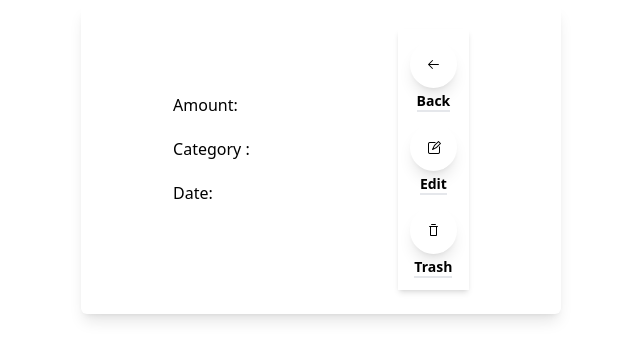
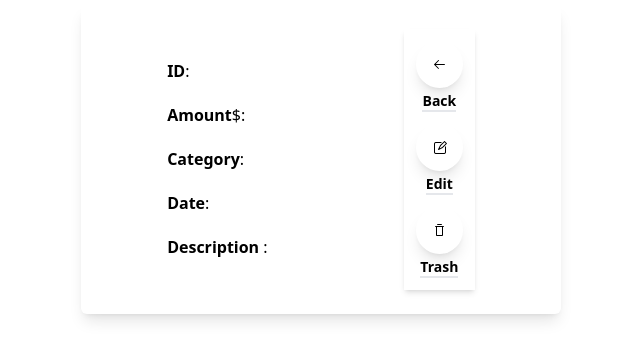
Before and after one commit to KIPTOO-JOB/Bank, a React (Vite) app: page /details in a window 1280 px wide. Shown: the part 241-600 px from the top of the page, without its empty margins (319-959 px from the left). Built offline with nearby package versions, Linux system fonts and the light colour scheme; no server answers.

Commit message:
posting data  to the data  base

```diff
--- a/package.json
+++ b/package.json
@@ -11,6 +11,7 @@
   },
   "dependencies": {
     "@radix-ui/react-icons": "^1.3.0",
+    "axios": "^1.7.3",
     "react": "^18.3.1",
     "react-dom": "^18.3.1",
     "react-router-dom": "^6.26.0"
--- a/src/components/Buttons.jsx
+++ b/src/components/Buttons.jsx
@@ -3,7 +3,7 @@ import { Link } from "react-router-dom";
 
 const Buttons = () => {
 	return (
-		<div className=" flex flex-col  shadow-md items-center justify-center text-center p-3 ">
+		<div className=" flex flex-col  shadow-md items-center justify-center text-center p-3  ">
 			<div className=" hover:bg-slate-50 rounded-md">
 				<Link to="/" className=" justify-center text-center">
 					<button className=" shadow-lg p-4 flex flex-row justify-center  items-center rounded-full   text-center hover:bg-slate-100 ">
--- a/src/components/Details.jsx
+++ b/src/components/Details.jsx
@@ -1,15 +1,12 @@
 import { useEffect, useState } from "react";
 import { useParams } from "react-router-dom";
 import Buttons from "./Buttons";
+// import { log } from "console";
 
-const Details = (prop) => {
-	// console.log(prop);
-	// const id = useLocation();
-	// console.log(id);	// const i = location.pathname.split("/")[2];
+const Details = (m) => {
+	console.log(m);
 
 	const { id } = useParams();
-
-	// console.log("params", id);
 
 	const [transaction, setTransaction] = useState("");
 
@@ -17,17 +14,31 @@ const Details = (prop) => {
 		fetch(`https://bank-db.vercel.app/transactions/${id}`)
 			.then((res) => res.json())
 			.then((data) => setTransaction(data));
-	}, []);
+	}, [id]);
+	// console.log(id);
 
 	// console.log(transaction);
 	return (
-		<div className=" flex justify-center shadow-md p-7  items-center min-h-screen   ">
+		<div className=" flex justify-center shadow-md   items-center min-h-screen   ">
 			<div className="  flex   justify-around shadow-lg rounded-md  p-6 w-[30rem] items-center  gap-3  ">
-				<div className=" space-y-5">
-					<h1>Amount: {transaction.amount}</h1>
-					<h1>Category : {transaction.category}</h1>
-					<h1>Date: {transaction.date}</h1>
-					<p className=" leading-4 ">{transaction.description}</p>
+				<div className=" space-y-5   ">
+					<h1>
+						<span className=" font-bold"> ID</span>: {transaction.id}
+					</h1>
+					<h1>
+						<span className=" font-bold ">Amount</span>$: {transaction.amount}
+					</h1>
+					<h1>
+						<span className="font-bold">Category</span>: {transaction.category}
+					</h1>
+					<h1>
+						{" "}
+						<span className=" font-bold">Date</span>: {transaction.date}
+					</h1>
+					<p className="">
+						<span className=" font-bold">Description</span> :
+						{transaction.description}
+					</p>
 				</div>
 				<Buttons />
 			</div>
--- /dev/null
+++ b/src/components/Form.jsx
@@ -0,0 +1,123 @@
+import React, { useEffect, useState } from "react";
+import { Url } from "./Hero";
+// import { Url } from "./Hero";
+// import { json } from "react-router-dom";
+// import axios from "axios";
+
+// interface FormData {
+// 	id: number;
+// 	date?: number;
+// 	description: string;
+// 	amount: number;
+// }
+
+function Form({ data, setData }) {
+	// console.log("params", id);ta, setData }) {
+	console.log(data);
+
+	const [formData, setFormData] = useState({
+		id: 0,
+		date: "",
+		description: "",
+		category: "",
+		amount: 0,
+	});
+
+	const handleChange = (e) => {
+		e.preventDefault();
+		const { name, value } = e.target;
+		setFormData((prev) => ({ ...prev, [name]: value }));
+		console.log("hello");
+	};
+	const handleSubmit = (e) => {
+		e.preventDefault();
+		fetch(Url, {
+			method: "POST",
+			headers: {
+				"Content-Type": "application/json",
+			},
+			body: JSON.stringify(formData),
+		})
+			.then((res) => res.json())
+			.then((transaction) => setData([...data, transaction]));
+	};
+
+	return (
+		<div className=" shadow-md m-5">
+			<form
+				onSubmit={handleSubmit}
+				className=" flex flex-col justify-center  items-center  space-x-5  "
+			>
+				<label htmlFor="" className=" mt-2 flex-1 font-bold">
+					Description
+				</label>
+				<input
+					// onChange={handleChange}
+					type="Description"
+					name="description"
+					id=""
+					placeholder=" Description"
+					className="p-2 border-b"
+					onChange={handleChange}
+				/>
+				<label htmlFor="" className=" mt-2 font-bold">
+					{" "}
+					Amount
+				</label>
+				<input
+					type="number"
+					name=" amount "
+					placeholder="Amount Spent"
+					onChange={handleChange}
+					id=""
+					className=" p-2  border-b"
+				/>
+				<label htmlFor="" className=" mt-2 font-bold">
+					Category
+				</label>
+				<input
+					type="text"
+					name="category"
+					placeholder="Category"
+					onChange={handleChange}
+					id=""
+					className=" p-2  border-b "
+				/>
+				<label className=" mt-2 font-bold"> Date</label>
+
+				<input
+					onChange={handleChange}
+					type="date"
+					name=" date"
+					placeholder="Date"
+					id=""
+					className=" p-2  border-b  text-gray-300"
+				/>
+				<button
+					className=" bg-slate-400  p-2 flex-row-reverse flex text-xl  justify-center items-center   rounded-md  m-4 hover:bg-slate-300"
+					type="submit"
+				>
+					<span className="pl-2 ">
+						<svg
+							width="14"
+							height="14"
+							viewBox="0 0 15 15"
+							fill="none"
+							xmlns="http://www.w3.org/2000/svg"
+						>
+							<path
+								d="M1.20308 1.04312C1.00481 0.954998 0.772341 1.0048 0.627577 1.16641C0.482813 1.32802 0.458794 1.56455 0.568117 1.75196L3.92115 7.50002L0.568117 13.2481C0.458794 13.4355 0.482813 13.672 0.627577 13.8336C0.772341 13.9952 1.00481 14.045 1.20308 13.9569L14.7031 7.95693C14.8836 7.87668 15 7.69762 15 7.50002C15 7.30243 14.8836 7.12337 14.7031 7.04312L1.20308 1.04312ZM4.84553 7.10002L2.21234 2.586L13.2689 7.50002L2.21234 12.414L4.84552 7.90002H9C9.22092 7.90002 9.4 7.72094 9.4 7.50002C9.4 7.27911 9.22092 7.10002 9 7.10002H4.84553Z"
+								fill="currentColor"
+								fillRule="evenodd"
+								clipRule="evenodd"
+							></path>
+						</svg>
+					</span>
+					Send
+				</button>
+			</form>
+		</div>
+	);
+}
+
+export default Form;
--- a/src/components/Hero.jsx
+++ b/src/components/Hero.jsx
@@ -1,12 +1,13 @@
 import React, { useEffect, useState } from "react";
 import { Link } from "react-router-dom";
 import Details from "./Details";
-
+import Form from "./Form";
+export const Url = "https://bank-db.vercel.app/transactions";
 const Hero = ({ query }) => {
 	// console.log(query);
 
 	const [data, setData] = useState([]);
-	const Url = "https://bank-db.vercel.app/transactions";
+
 	useEffect(() => {
 		fetch(Url)
 			.then((response) => response.json())
@@ -15,13 +16,11 @@ const Hero = ({ query }) => {
 				// console.log("test", data);
 			});
 	}, []);
-	function handleClicked() {
-		console.log(alert("hell"));
-	}
 
 	return (
 		<main className=" mt-[6rem] justify-center items-center md:m-46 ">
-			<div className="grid grid-rows-6  grid-flow-col  justify-center md:flex flex-wrap   ">
+			<Form data={data} setData={setData} />
+			<div className="grid grid-rows-6  grid-flow-col  justify-center sm:flex-row  md:flex flex-wrap   ">
 				{data
 					// Filterng
 					.filter((data) =>
--- a/src/components/Navbar.jsx
+++ b/src/components/Navbar.jsx
@@ -5,7 +5,7 @@ const Navbar = ({ query, setQuery }) => {
 		<nav className=" justify-center  shadow-md rounded-md items-center text-center  p-3 fixed top-0  w-full bg-slate-50  z-50 ">
 			<ul className=" flex flex-row justify-between md:justify-around  items-center  ">
 				<li className=" font-bold ">
-					<a href="">FLARTIRON BANK 🏦 💸 </a>
+					<a href="">FLARTIRON BANK 🏦 </a>
 				</li>
 				<div className=" shadow-md  ">
 					<SearchBar query={query} setQuery={setQuery} />
--- a/src/components/SearchBar.jsx
+++ b/src/components/SearchBar.jsx
@@ -1,4 +1,4 @@
-import React, { useMemo, useState } from "react";
+import React, { useState } from "react";
 
 function SearchBar({ query, setQuery }) {
 	// console.log(query);
```
Also changed, not shown: 2 other files (tests, documents, lock files or other folders).
